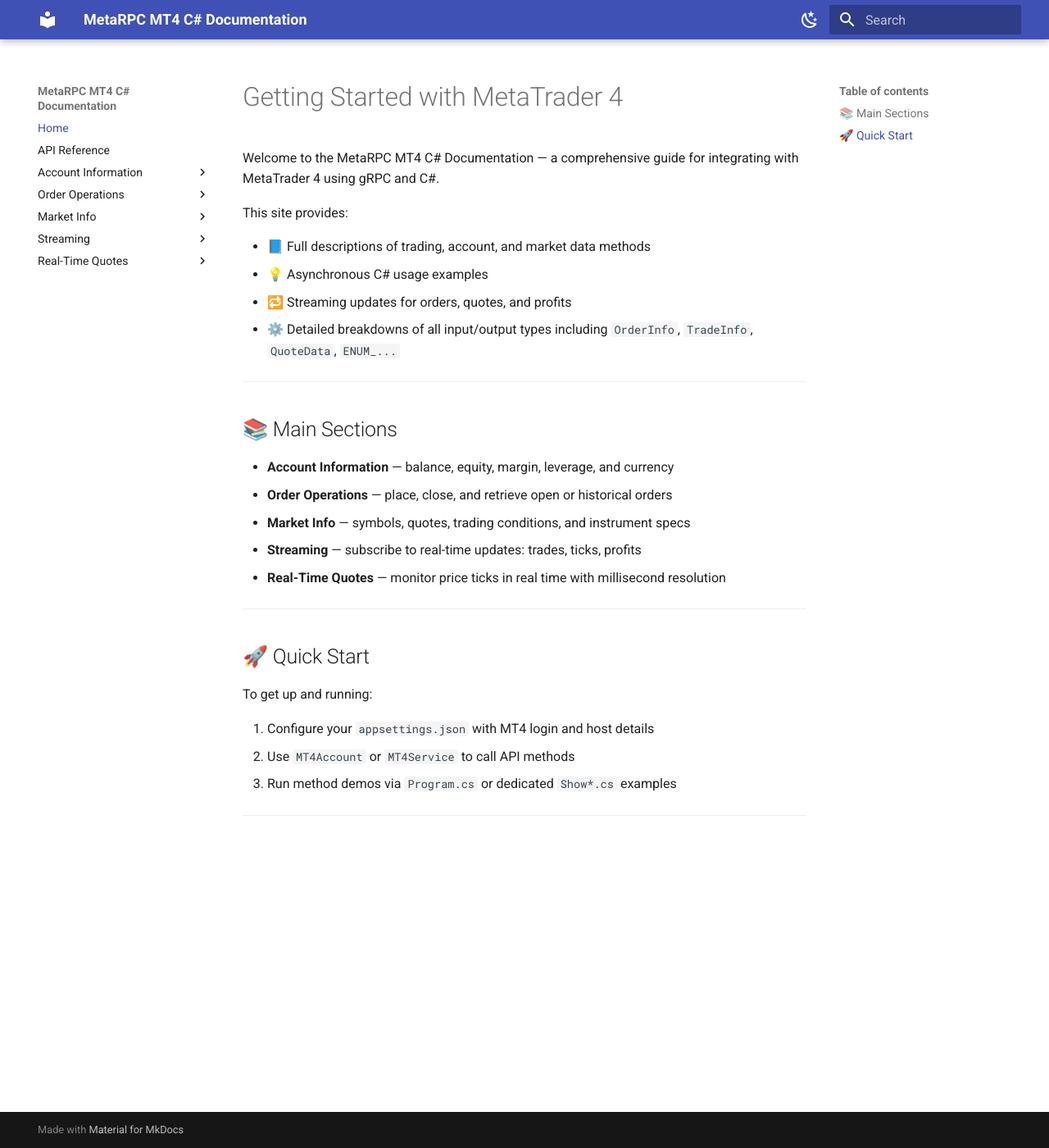
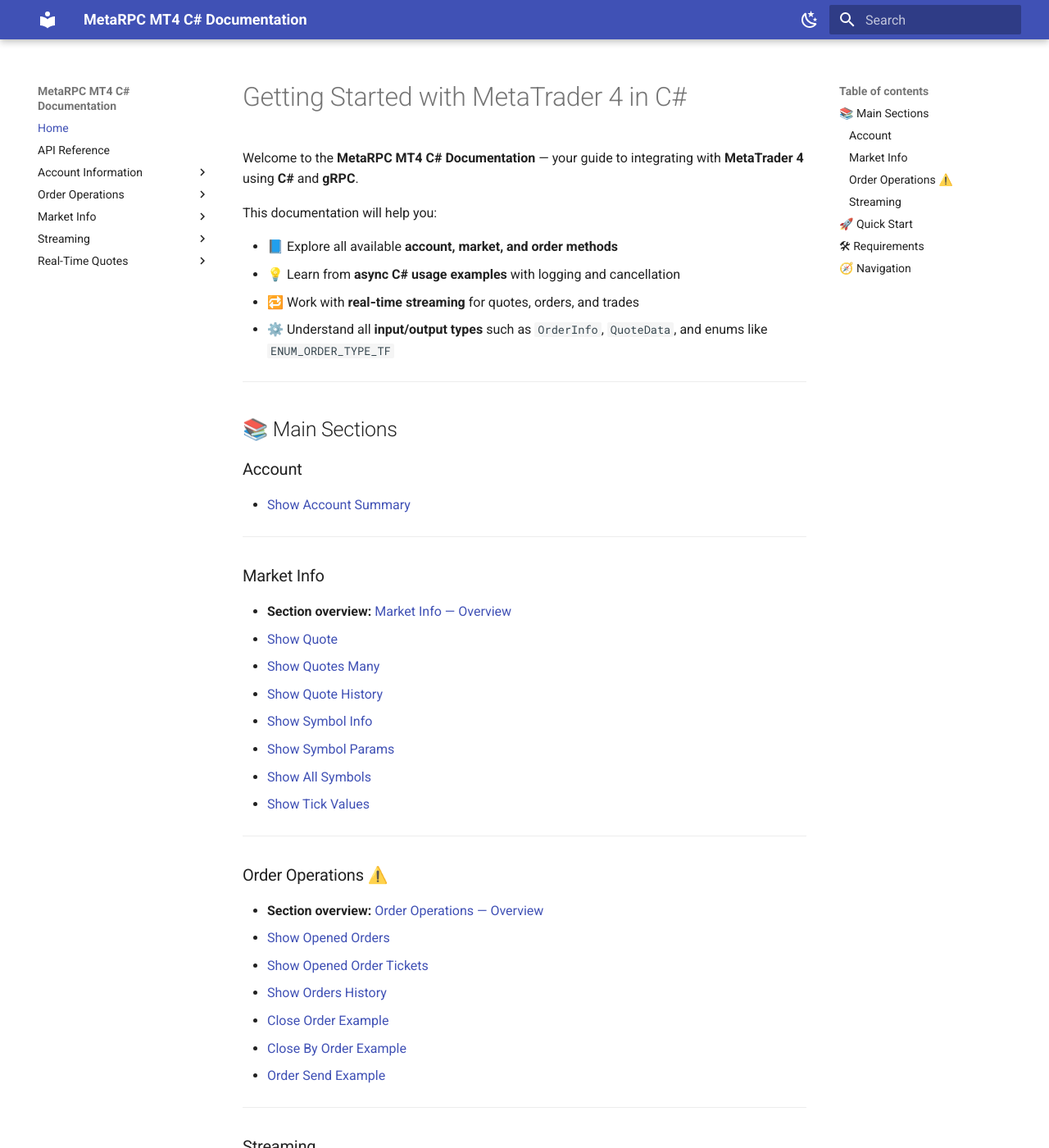
Before and after one commit to MetaRPC/CSharpMT4, an MkDocs documentation site: the page built from docs/index.md, in a window 1280 px wide and 1400 px high. Shown: the whole window at 82% size. Built offline with MkDocs 1.6.1 and Material for MkDocs 9.7.7, drawn with Linux system fonts in a browser that asks for light colours; some of the changed text lies outside the part shown.

Commit message:
Update index.md

````diff
--- a/docs/index.md
+++ b/docs/index.md
@@ -1,32 +1,90 @@
-# Getting Started with MetaTrader 4
+# Getting Started with MetaTrader 4 in C\#
 
-Welcome to the MetaRPC MT4 C# Documentation — a comprehensive guide for integrating with MetaTrader 4 using gRPC and C#.
+Welcome to the **MetaRPC MT4 C# Documentation** — your guide to integrating with **MetaTrader 4** using **C#** and **gRPC**.
 
-This site provides:
+This documentation will help you:
 
-* 📘 Full descriptions of trading, account, and market data methods
-* 💡 Asynchronous C# usage examples
-* 🔁 Streaming updates for orders, quotes, and profits
-* ⚙️ Detailed breakdowns of all input/output types including `OrderInfo`, `TradeInfo`, `QuoteData`, `ENUM_...`
+* 📘 Explore all available **account, market, and order methods**
+* 💡 Learn from **async C# usage examples** with logging and cancellation
+* 🔁 Work with **real‑time streaming** for quotes, orders, and trades
+* ⚙️ Understand all **input/output types** such as `OrderInfo`, `QuoteData`, and enums like `ENUM_ORDER_TYPE_TF`
 
 ---
 
 ## 📚 Main Sections
 
-* **Account Information** — balance, equity, margin, leverage, and currency
-* **Order Operations** — place, close, and retrieve open or historical orders
-* **Market Info** — symbols, quotes, trading conditions, and instrument specs
-* **Streaming** — subscribe to real-time updates: trades, ticks, profits
-* **Real-Time Quotes** — monitor price ticks in real time with millisecond resolution
+### Account
+
+* [Show Account Summary](Account/ShowAccountSummary.md)
+
+---
+
+### Market Info
+
+* **Section overview:** [Market Info — Overview](Market%20Info/index.md)
+* [Show Quote](Market%20Info/ShowQuote.md)
+* [Show Quotes Many](Market%20Info/ShowQuotesMany.md)
+* [Show Quote History](Market%20Info/ShowQuoteHistory.md)
+* [Show Symbol Info](Market%20Info/ShowSymbolInfo.md)
+* [Show Symbol Params](Market%20Info/ShowSymbolParams.md)
+* [Show All Symbols](Market%20Info/ShowAllSymbols.md)
+* [Show Tick Values](Market%20Info/ShowTickValues.md)
+
+---
+
+### Order Operations ⚠️
+
+* **Section overview:** [Order Operations — Overview](Orders/index.md)
+* [Show Opened Orders](Orders/ShowOpenedOrders.md)
+* [Show Opened Order Tickets](Orders/ShowOpenedOrderTickets.md)
+* [Show Orders History](Orders/ShowOrdersHistory.md)
+* [Close Order Example](Orders/CloseOrderExample.md)
+* [Close By Order Example](Orders/CloseByOrderExample.md)
+* [Order Send Example](Orders/ShowOrderSendExample.md)
+
+---
+
+### Streaming
+
+* **Section overview:** [Streaming — Overview](Streaming/index.md)
+* [Show Real‑Time Quotes](Streaming/ShowRealTimeQuotes.md)
+* [Stream Opened Order Profits](Streaming/StreamOpenedOrderProfits.md)
+* [Stream Opened Order Tickets](Streaming/StreamOpenedOrderTickets.md)
+* [Stream Trade Updates](Streaming/StreamTradeUpdates.md)
 
 ---
 
 ## 🚀 Quick Start
 
-To get up and running:
+1. Configure your **`appsettings.json`** with MT4 credentials and connection details.
+2. Create **`MT4Account`** and **`MT4Service`**, then connect by server name or host/port.
+3. Run demos from **`Program.cs`** (the `Show*` helpers) or call the low‑level methods directly.
 
-1. Configure your `appsettings.json` with MT4 login and host details
-2. Use `MT4Account` or `MT4Service` to call API methods
-3. Run method demos via `Program.cs` or dedicated `Show*.cs` examples
+```csharp
+using var loggerFactory = LoggerFactory.Create(b => b.AddConsole());
+var logger = loggerFactory.CreateLogger<Program>();
+
+var mt4 = new MT4Account(user: 1234567, password: "***", logger: loggerFactory.CreateLogger<MT4Account>());
+var svc = new MT4Service(mt4, loggerFactory.CreateLogger<MT4Service>());
+
+await mt4.ConnectByServerNameAsync(serverName: "RoboForex-Demo", baseChartSymbol: "EURUSD");
+
+await svc.ShowAccountSummary();
+await svc.ShowQuote("EURUSD");
+```
 
 ---
+
+## 🛠 Requirements
+
+* .NET 8 SDK
+* gRPC client runtime and Protobuf bindings (included via project references)
+* `Microsoft.Extensions.Logging.*` for console logging
+
+---
+
+## 🧭 Navigation
+
+* The section links above point **directly** to method pages in this repo.
+* Each **Overview** page gives workflow tips and best practices.
+* Method pages list exact **input/output fields** and enums.
````
